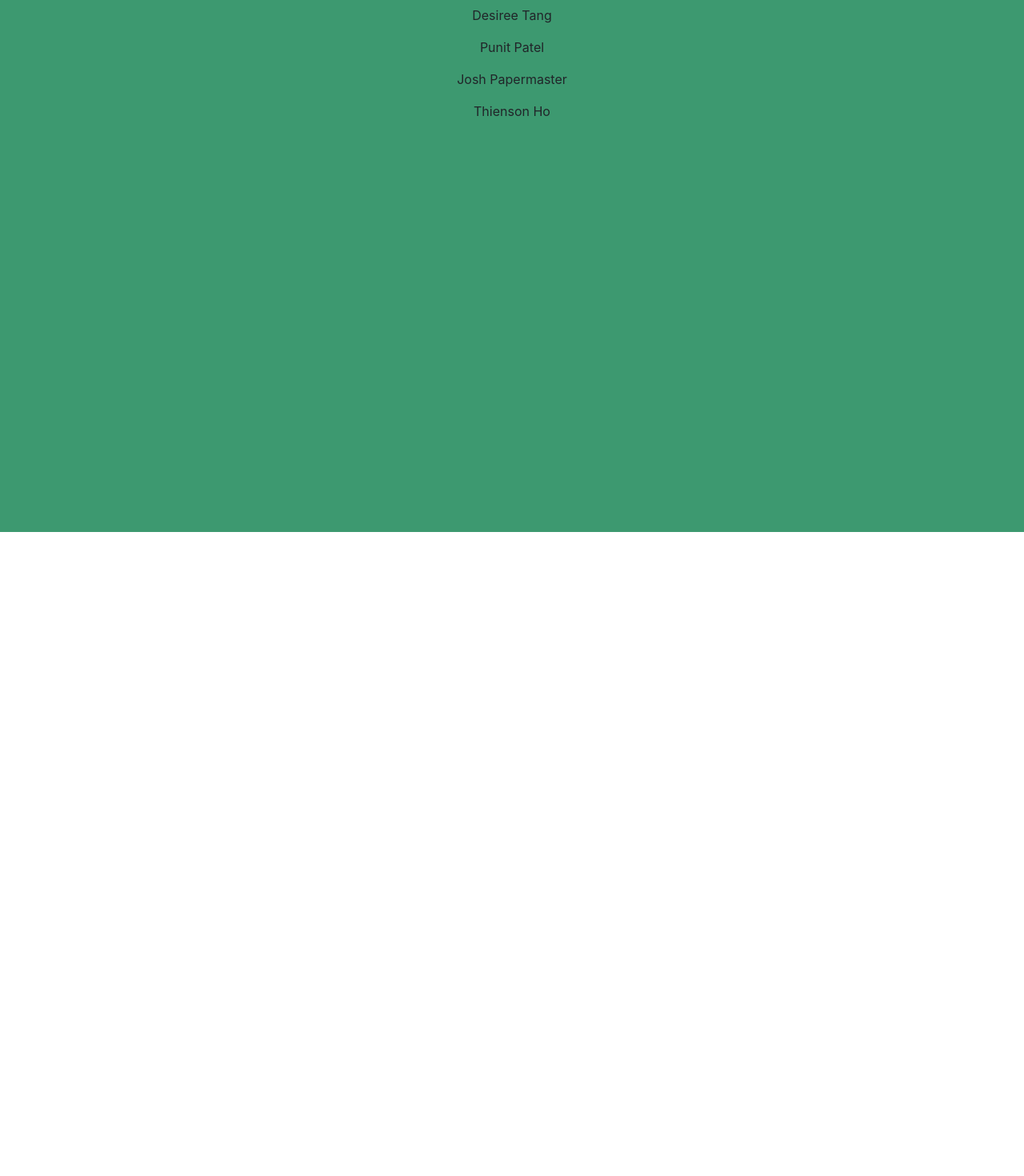
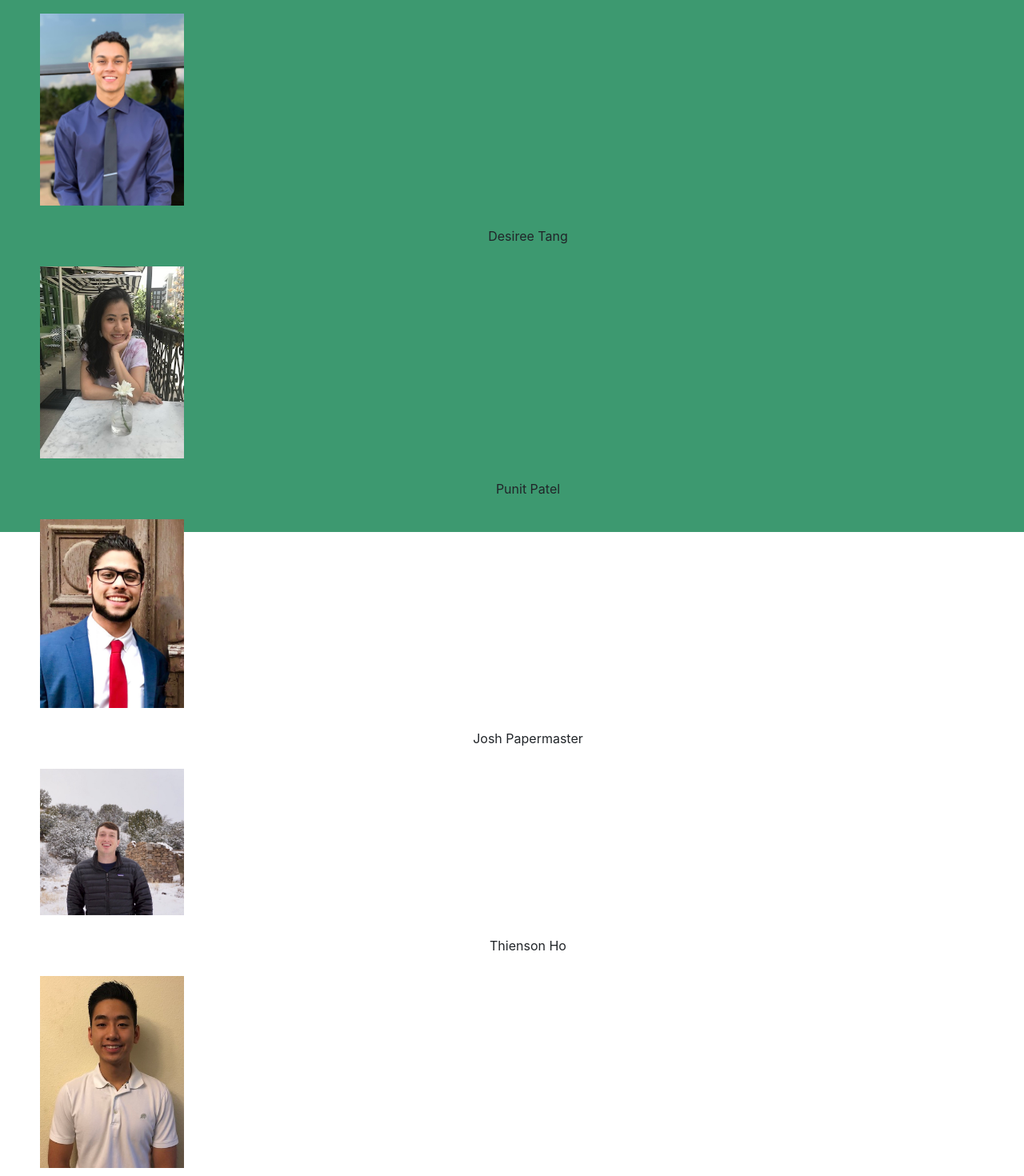
Before and after one commit to armankhondker/EE-364D-Senior-Design, a React (Create React App) app in the folder my-app/: page /about in a window 1280 px wide. Shown: the part 135-1605 px from the top of the page at 80% size. Before the commit the page ends 800 px from the top, so only its background shows below. Built offline with nearby package versions, Linux system fonts and the light colour scheme.

Commit message:
Updated front end to include pictures

```diff
--- a/my-app/src/App.css
+++ b/my-app/src/App.css
@@ -23,3 +23,12 @@
 .App-link {
   color: #09d3ac;
 }
+
+
+.prof_pic {
+  width: 200px;
+  display: inherit;
+  justify-content: center;
+  text-align: center;
+  padding: 10px;
+}
--- a/my-app/src/pages/About.js
+++ b/my-app/src/pages/About.js
@@ -1,17 +1,33 @@
 import React, { Component } from 'react';
+import Arman from '../assets/Arman_Profile_Pic.jpg'
+import Josh from '../assets/Josh_Profile_Pic.jpg'
+import Punit from '../assets/Punit_Profile_Pic.jpg'
+import ThienSon from '../assets/ThienSon_Profile_Pic.jpg';
+import Desiree from '../assets/Desiree_Profile_Pic.jpeg'
 import '.././App.css';
 
-class About extends Component {
+class About extends Component {   s
     render() {
 		return (
 			<div className="App" align="center">
 				<h1>About rgkconnectmatching.com</h1>
                 <h2>Our Development Team:</h2>
+				<ul>
 				<p>Arman Khondker</p>
-                <p>Desiree Tang </p>
-                <p>Punit Patel</p>
-                <p>Josh Papermaster</p>
-                <p>Thienson Ho</p>
+				{ <img className="prof_pic" src={Arman} alt="Arman" /> }
+					</ul>
+               <ul> <p>Desiree Tang </p>
+			   { <img className="prof_pic" src={Desiree} alt="Desiree" /> }
+			   </ul>
+			   <ul><p>Punit Patel</p>
+				{ <img className="prof_pic" src={Punit} alt="Punit" /> }
+				</ul>
+				<ul> <p>Josh Papermaster</p>
+				{ <img className="prof_pic" src={Josh} alt="Josh" /> }
+				</ul>
+                <ul> <p>Thienson Ho</p>
+				{ <img className="prof_pic" src={ThienSon} alt="ThienSon" /> }
+				</ul>
 			</div>
 
 		);
```
Also changed, not shown: my-app/src/assets/Desiree_Profile_Pic.jpeg (added).
